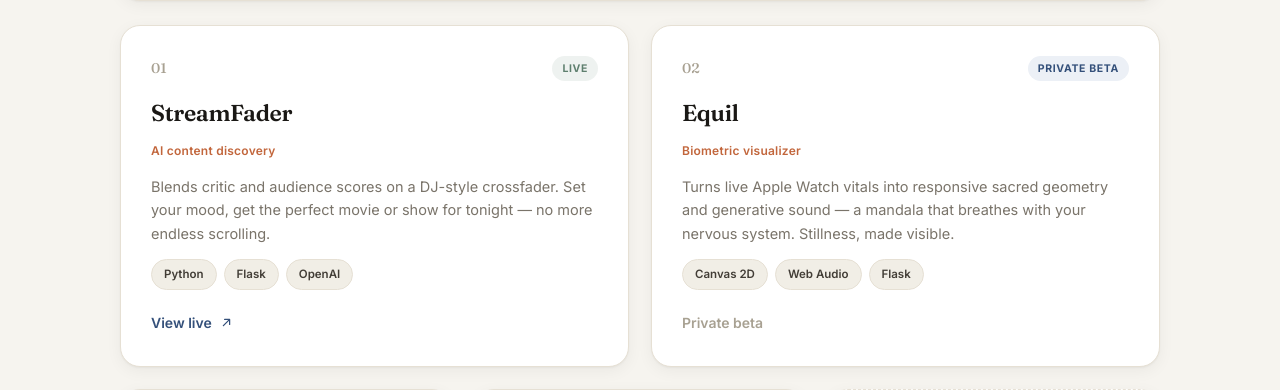
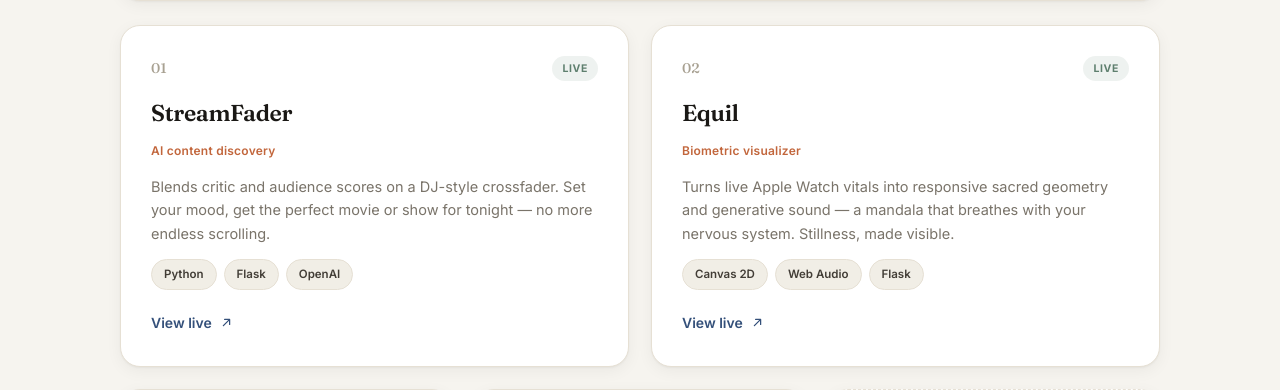
Before and after one commit to papjamzzz/portfolio, a Flask app: page / in a window 1280 px wide. Shown: the part 1912-2302 px from the top of the page. Run offline with Flask 3, Linux system fonts and the light colour scheme.

Commit message:
Portfolio: Equil is live — link the card
Equil deployed to equil.creativekonsoles.com. Flipped its card from
"Private beta / no link" to Live with a view-live link.

Co-Authored-By: Claude Opus 4.8 <noreply@anthropic.com>

```diff
--- a/templates/index.html
+++ b/templates/index.html
@@ -381,13 +381,13 @@
       <div class="card wide reveal">
         <div class="card-top">
           <span class="card-no">02</span>
-          <span class="card-status beta">Private beta</span>
+          <span class="card-status live">Live</span>
         </div>
         <h4 class="serif">Equil</h4>
         <div class="cat">Biometric visualizer</div>
         <p>Turns live Apple Watch vitals into responsive sacred geometry and generative sound — a mandala that breathes with your nervous system. Stillness, made visible.</p>
         <div class="card-tags"><span class="tag">Canvas 2D</span><span class="tag">Web Audio</span><span class="tag">Flask</span></div>
-        <div class="card-foot"><span class="link-arrow off">Private beta</span></div>
+        <div class="card-foot"><a href="https://equil.creativekonsoles.com" class="link-arrow" target="_blank" rel="noopener">View live <svg width="15" height="15" viewBox="0 0 24 24" fill="none" stroke="currentColor" stroke-width="2" stroke-linecap="round" stroke-linejoin="round"><path d="M7 17 17 7M9 7h8v8"/></svg></a></div>
       </div>
 
       <div class="card reveal">
```
